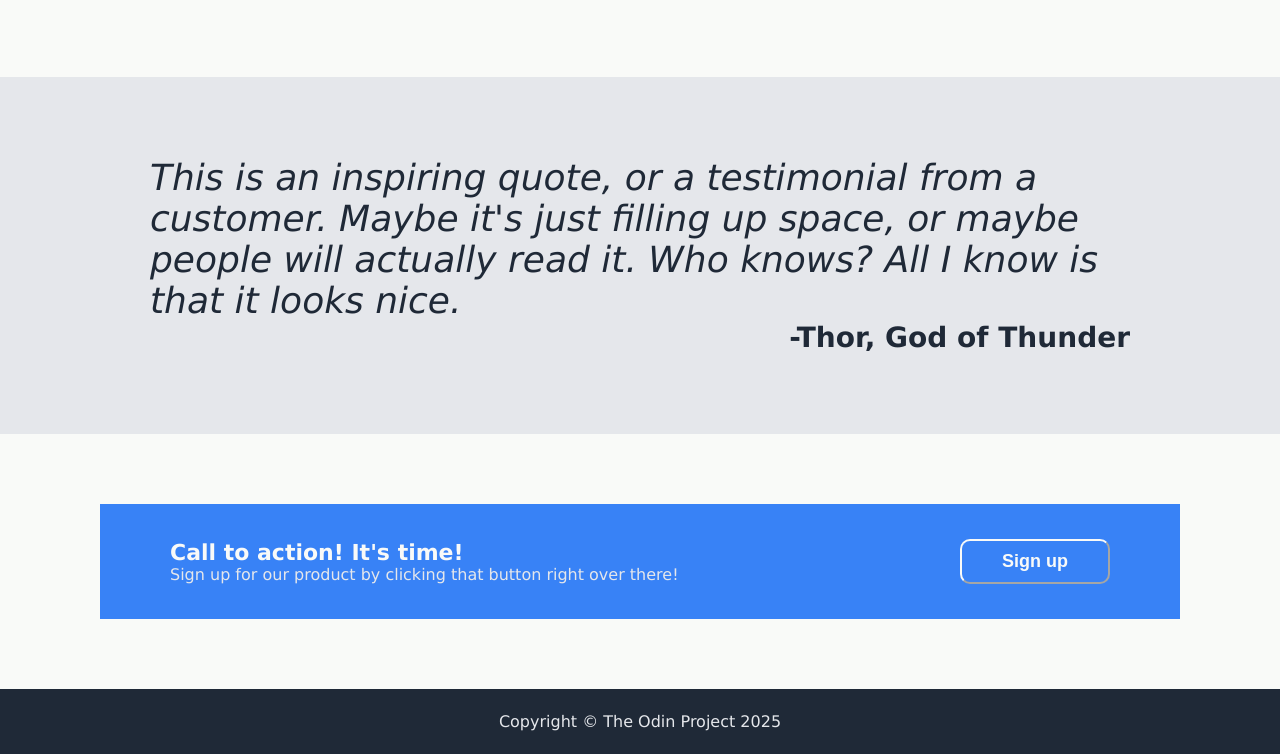
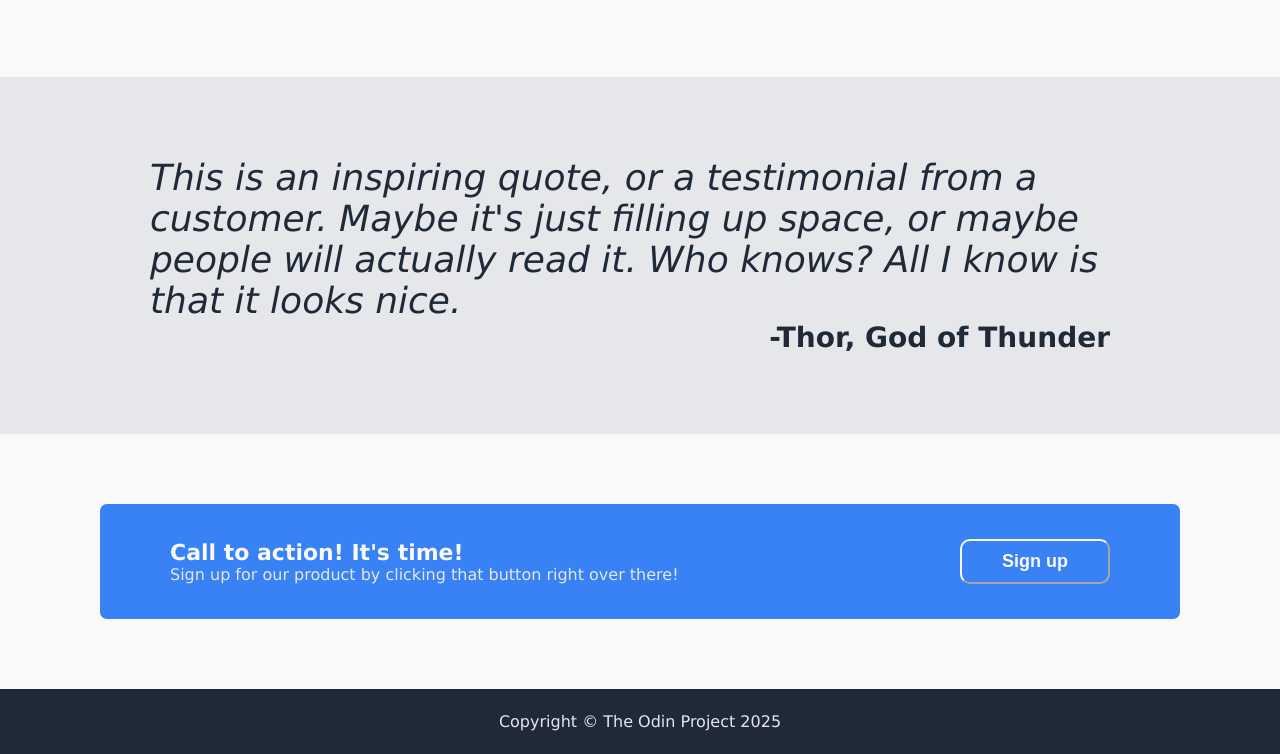
Before and after one commit to See-Monkey/odin-landing-page, a plain HTML site: page index.html in a window 1280 px wide. Shown: the part 916-1670 px from the top of the page. Drawn offline with Linux system fonts and the light colour scheme.

Commit message:
Complete finishing touches

```diff
--- a/css/style.css
+++ b/css/style.css
@@ -179,7 +179,7 @@ body div {
     font-size: 28px;
     font-weight: 700;
     text-align: right;
-    padding-right: 150px;
+    padding-right: 170px;
     padding-bottom: 80px;
 }
 
@@ -197,6 +197,7 @@ body div {
     display: flex;
     justify-content: space-between;
     align-items: center;
+    border-radius: 7px;
 }
 
 .call-content {
```
